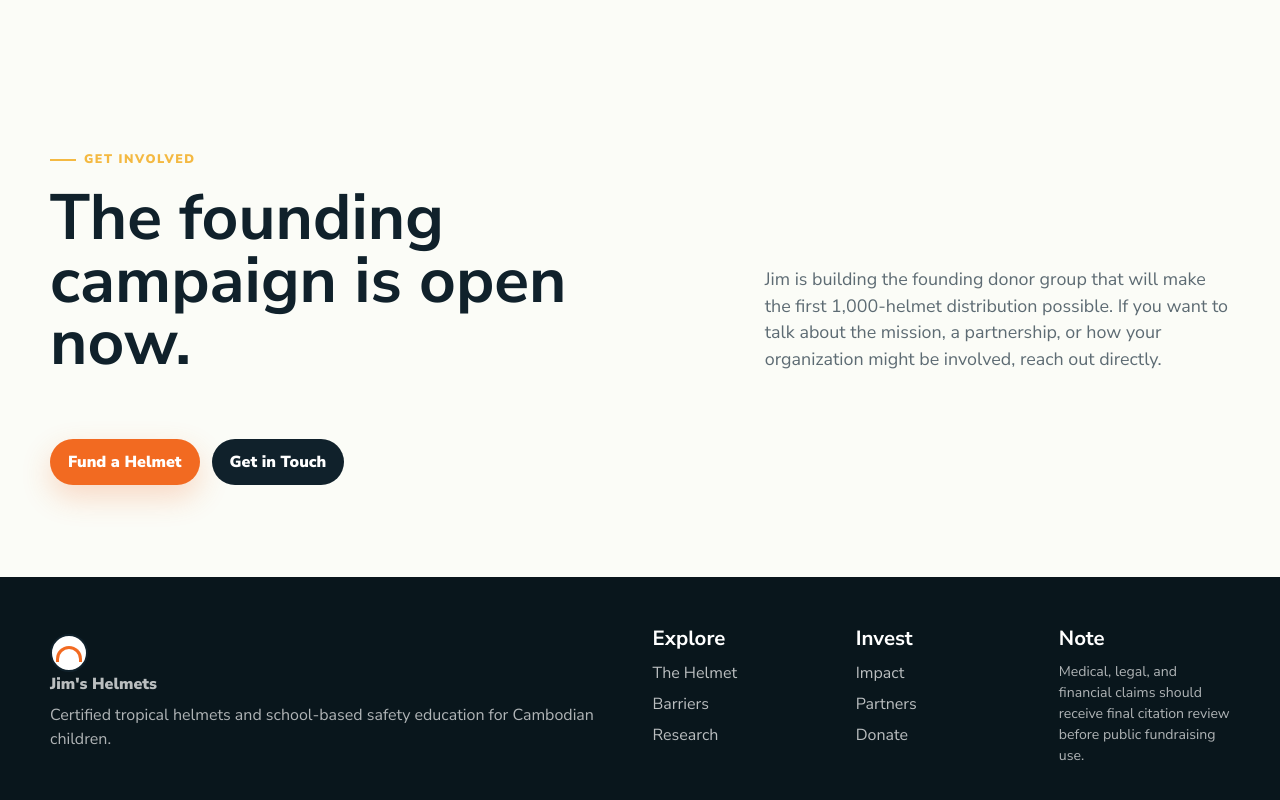
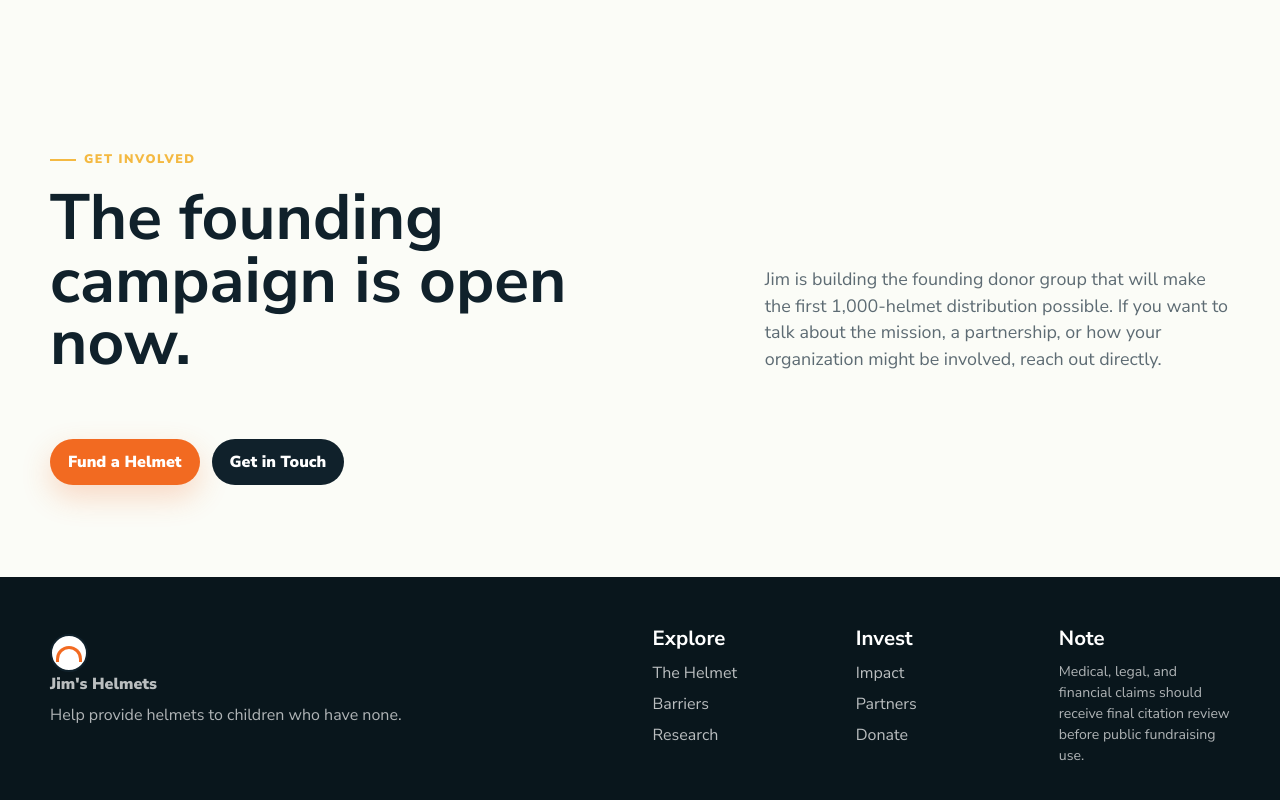
Before and after one commit to JimWas/JimsHelmets, a plain HTML site: page website/about.html in a window 1280 px wide. Shown: the part 3435-4235 px from the top of the page. Drawn offline with Linux system fonts and the light colour scheme; a script that the page names is missing.

Commit message:
Update footer tagline across all pages
Co-Authored-By: Claude Sonnet 4.6 <noreply@anthropic.com>

```diff
--- a/website/about.html
+++ b/website/about.html
@@ -126,7 +126,7 @@
 
   <footer class="site-footer">
     <div class="footer-grid">
-      <div><a class="brand" href="/"><span class="brand-mark"></span><span>Jim's Helmets</span></a><p>Certified tropical helmets and school-based safety education for Cambodian children.</p></div>
+      <div><a class="brand" href="/"><span class="brand-mark"></span><span>Jim's Helmets</span></a><p>Help provide helmets to children who have none.</p></div>
       <div><h3>Explore</h3><a href="/technology">The Helmet</a><a href="/barriers">Barriers</a><a href="/research">Research</a></div>
       <div><h3>Invest</h3><a href="/impact">Impact</a><a href="/partners">Partners</a><a href="/donate">Donate</a></div>
       <div><h3>Note</h3><p class="fine-print">Medical, legal, and financial claims should receive final citation review before public fundraising use.</p></div>
```
Also changed, not shown: website/crisis.html (+1 -1 lines), website/index.html (+1 -1 lines), website/press.html (+1 -1 lines).
